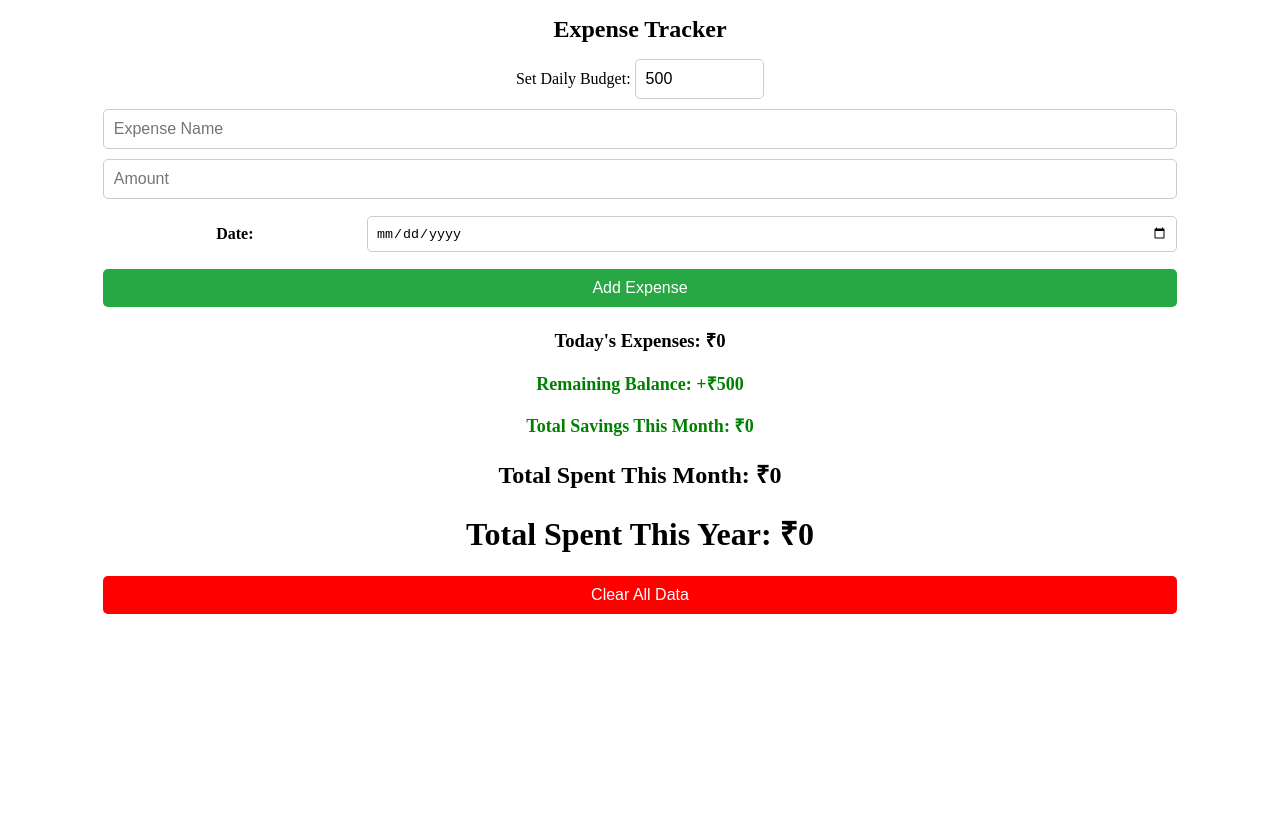
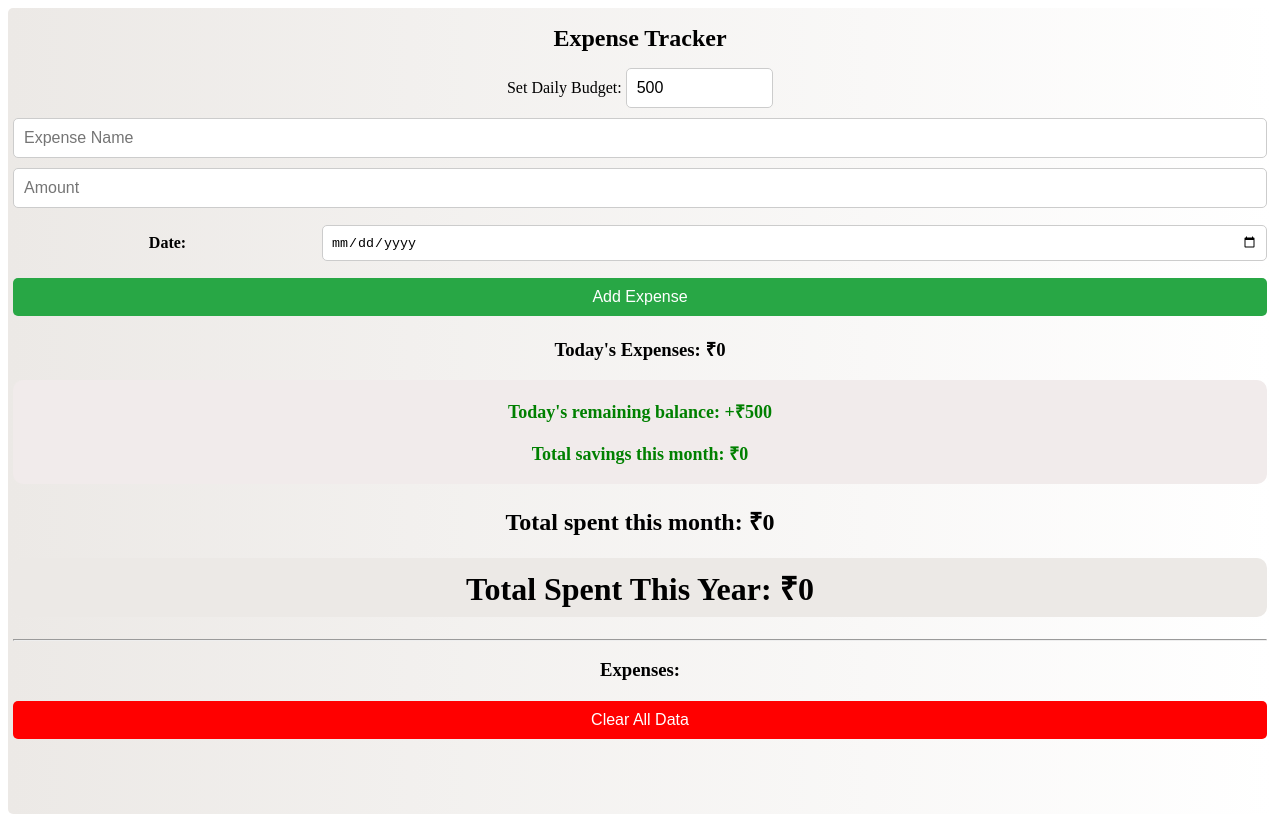
Before and after one commit to rohsingh26/Expense-Tracker, a Vue app: page / in a window 1280 px wide. Before the commit the page ends 800 px from the top, so only its background shows below. Built offline with nearby package versions, Linux system fonts and the light colour scheme.

Commit message:
Added bg colour

```diff
--- a/src/App.vue
+++ b/src/App.vue
@@ -2,7 +2,6 @@
   <div class="app-container">
     <h1 class="title">Expense Tracker</h1>
 
-    <!-- Budget Input -->
     <div class="budget-container">
       <label>Set Daily Budget: </label>
       <input
@@ -13,7 +12,6 @@
       />
     </div>
 
-    <!-- Expense Input Section -->
     <div class="input-container">
       <input type="text" v-model="newExpense.name" placeholder="Expense Name" class="input-field" />
       <input
@@ -30,28 +28,30 @@
       <p v-if="errorMessage" class="error">{{ errorMessage }}</p>
     </div>
 
-    <!-- Summary -->
     <div class="summary">
       <h3>Today's Expenses: ₹{{ totalSpentToday.toLocaleString('en-IN') }}</h3>
+      <div class="savings">
       <p v-if="remainingBalance > 0" class="balance positive">
-        Remaining Balance: +₹{{ remainingBalance.toLocaleString('en-IN') }}
+        Today's remaining balance: +₹{{ remainingBalance.toLocaleString('en-IN') }}
       </p>
       <p v-if="remainingBalance < 0" class="balance negative">
-        Deficit: -₹{{ Math.abs(remainingBalance).toLocaleString('en-IN') }}
+        Today's deficit: -₹{{ Math.abs(remainingBalance).toLocaleString('en-IN') }}
       </p>
 
       <h3 v-if="totalSavingsThisMonth >= 0" class="balance positive">
-        Total Savings This Month: ₹{{ totalSavingsThisMonth.toLocaleString('en-IN') }}
+        Total savings this month: ₹{{ totalSavingsThisMonth.toLocaleString('en-IN') }}
       </h3>
       <h3 v-else class="balance negative">
-        Over Budget This Month by ₹{{ Math.abs(totalSavingsThisMonth).toLocaleString('en-IN') }}
+        Over budget this month by ₹{{ Math.abs(totalSavingsThisMonth).toLocaleString('en-IN') }}
       </h3>
-
-      <h2>Total Spent This Month: ₹{{ totalSpentThisMonth.toLocaleString('en-IN') }}</h2>
-      <h1>Total Spent This Year: ₹{{ totalSpentThisYear.toLocaleString('en-IN') }}</h1>
+      </div>
+      <h2>Total spent this month: ₹{{ totalSpentThisMonth.toLocaleString('en-IN') }}</h2>
+      <h1 class="year-expense">Total Spent This Year: ₹{{ totalSpentThisYear.toLocaleString('en-IN') }}</h1>
     </div>
 
-    <!-- Expenses List -->
+    <hr />
+    <h3>Expenses:</h3>
+
     <ul class="expense-list">
       <li v-for="(expense, index) in sortedExpenses" :key="index" class="expense-item">
         <span>{{ expense.name }} - ₹{{ expense.amount.toLocaleString('en-IN') }} ({{ expense.date }})</span>
@@ -59,7 +59,6 @@
       </li>
     </ul>
 
-    <!-- Clear All Data Button -->
     <button @click="clearAllData" class="clear-btn">Clear All Data</button>
   </div>
 </template>
@@ -203,9 +202,13 @@ export default {
 
 <style scoped>
 .app-container {
-  width: 85%;
   margin: auto;
   text-align: center;
+  background: linear-gradient(to right, #ECE9E6, #FFFFFF);
+  min-height: 100vh;
+  padding: 5px;
+  padding-top: 1px;
+  border-radius: 5px;
 }
 .title {
   font-size: 24px;
@@ -241,12 +244,12 @@ export default {
 }
 
 .date-label {
-  flex: 0.5; /* Takes half width */
+  flex: 0.5;
   font-weight: bold;
 }
 
 .date-input {
-  flex: 1.5; /* Takes half width */
+  flex: 1.5;
   padding: 8px;
   border: 1px solid #ccc;
   border-radius: 5px;
@@ -281,12 +284,15 @@ export default {
   border-radius: 5px;
 }
 .delete-btn {
-  background: red;
-  color: white;
+  background: rgb(246, 103, 103);
+  color: rgb(255, 255, 255);
   border: none;
   cursor: pointer;
   padding: 5px;
-  border-radius: 50%;
+  border-radius: 20%;
+}
+.delete-btn:hover {
+  background-color: rgb(203, 5, 5);
 }
 .summary {
   margin-top: 20px;
@@ -316,4 +322,14 @@ export default {
 .clear-btn:hover {
   background-color: darkred;
 }
+.year-expense {
+  padding: 8px;
+  border-radius: 10px;
+  background-color: #ECE9E6;
+}
+.savings {
+  background-color: #f1ebeb;
+  border-radius: 10px;
+  padding: 1px;
+}
 </style>
```
Also changed, not shown: 1 other file (tests, documents, lock files or other folders).
